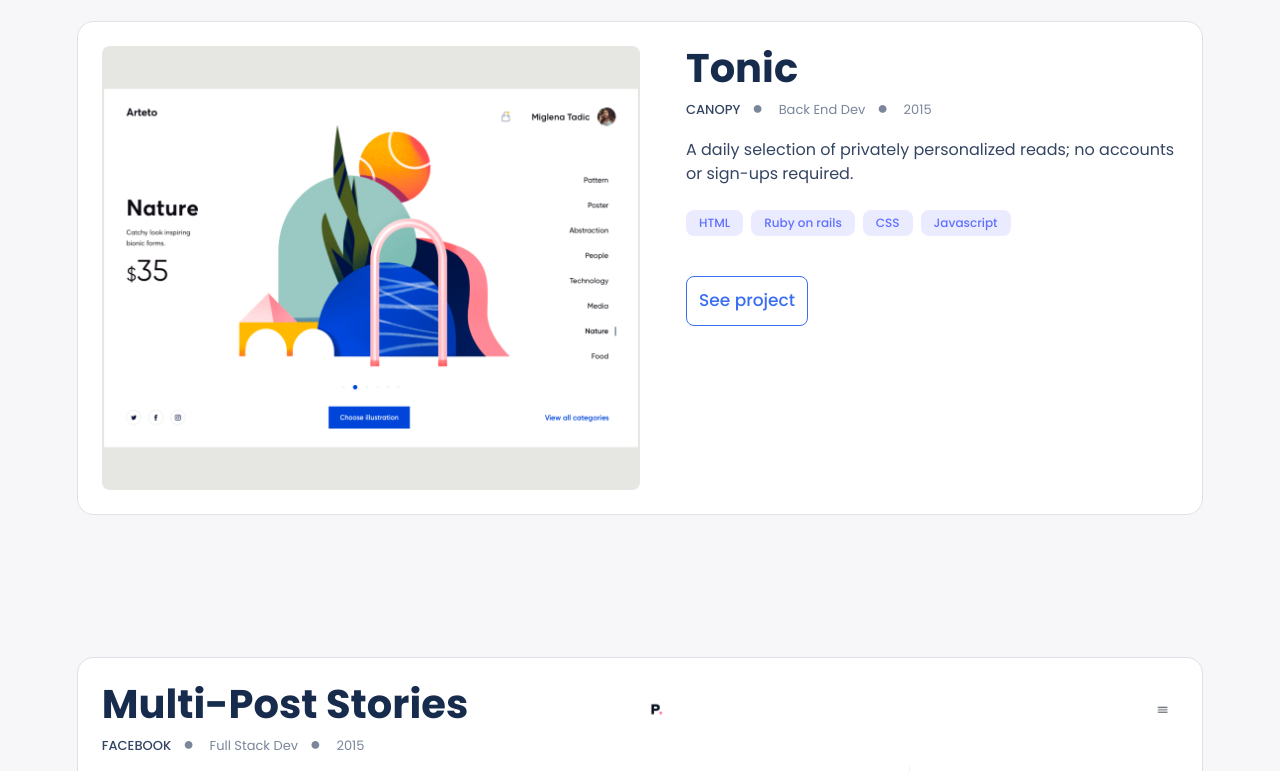
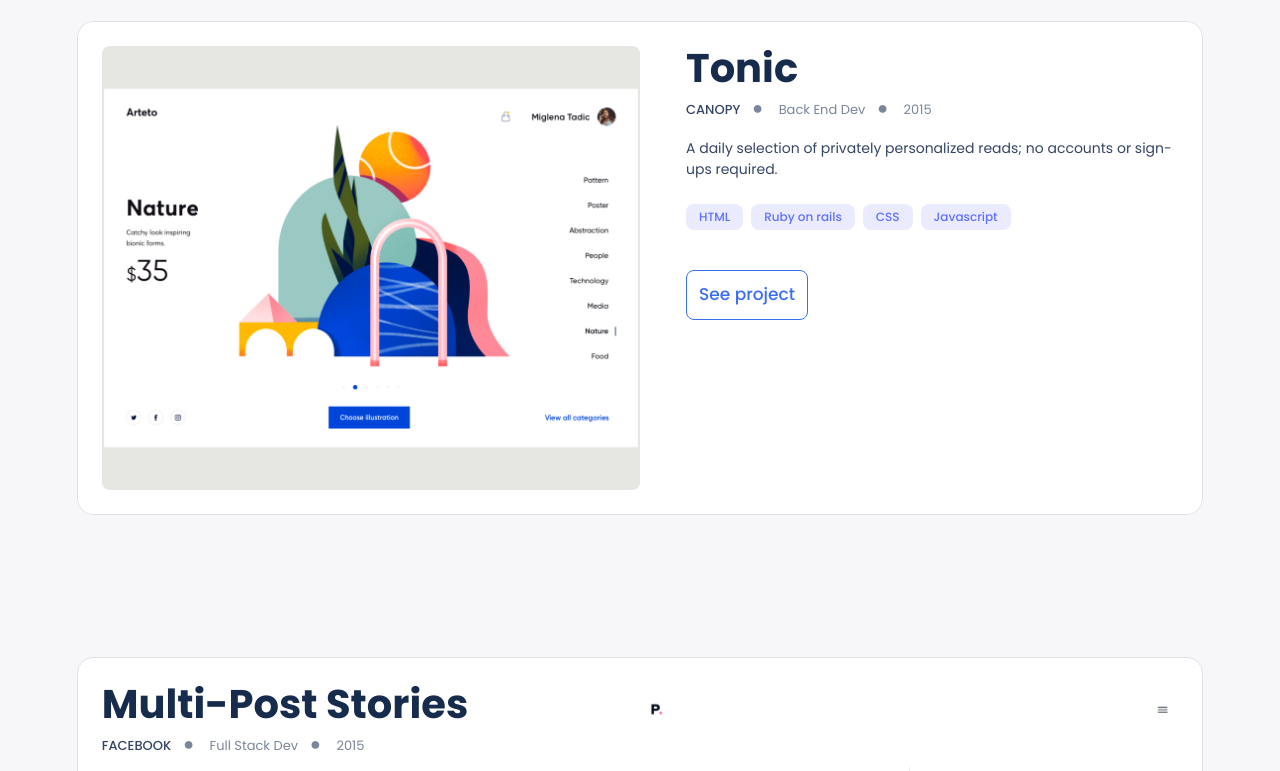
Before and after one commit to hafiz1379/Portfolio, a website: page index.html in a window 1280 px wide. Shown: the part 1080-1851 px from the top of the page. Drawn offline with Linux system fonts and the light colour scheme.

Commit message:
decreased the size of the image into modal

```diff
--- a/style.css
+++ b/style.css
@@ -245,7 +245,7 @@
 }
 
 .project__description {
-  font-size: 15px;
+  font-size: 14px;
   line-height: 160%;
   margin-bottom: 12px;
 }
@@ -675,7 +675,7 @@
   }
 
   .project__description {
-    font-size: 16px;
+    font-size: 14px;
     line-height: 150%;
     margin-bottom: 24px;
   }
@@ -713,7 +713,7 @@
     justify-content: center;
     width: 100%;
     margin: 0 auto;
-    height: 90vh;
+    height: 32vh;
     overflow: hidden;
   }
 
```
